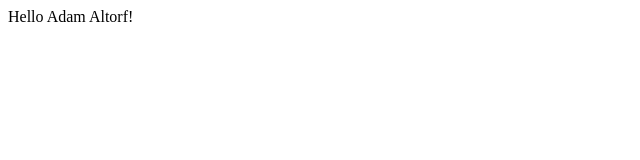
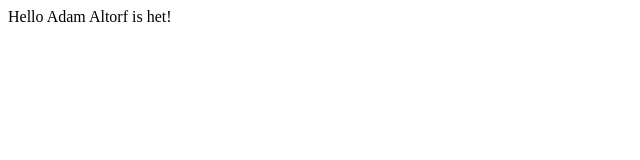
Before and after one commit to Adamisdebom1/adamhtml, a plain HTML site: page index.html in a window 1280 px wide. Shown: the full height of the page, 0-640 px from the left. Drawn offline with Linux system fonts and the light colour scheme.

Commit message:
Hello Adam Altorf

```diff
--- a/index.html
+++ b/index.html
@@ -5,6 +5,6 @@
     <title>Title</title>
 </head>
 <body>
-  Hello Adam Altorf!
+  Hello Adam Altorf is het!
 </body>
 </html>
```
